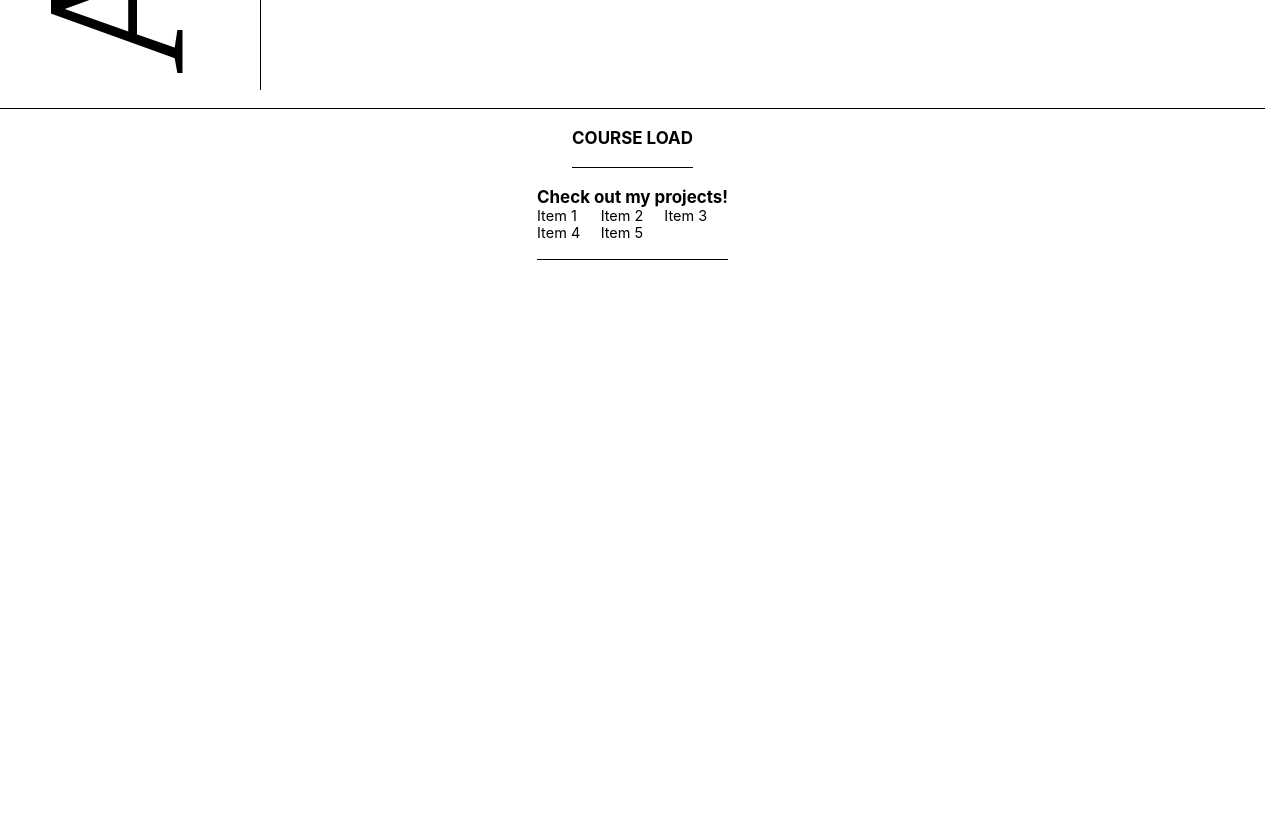
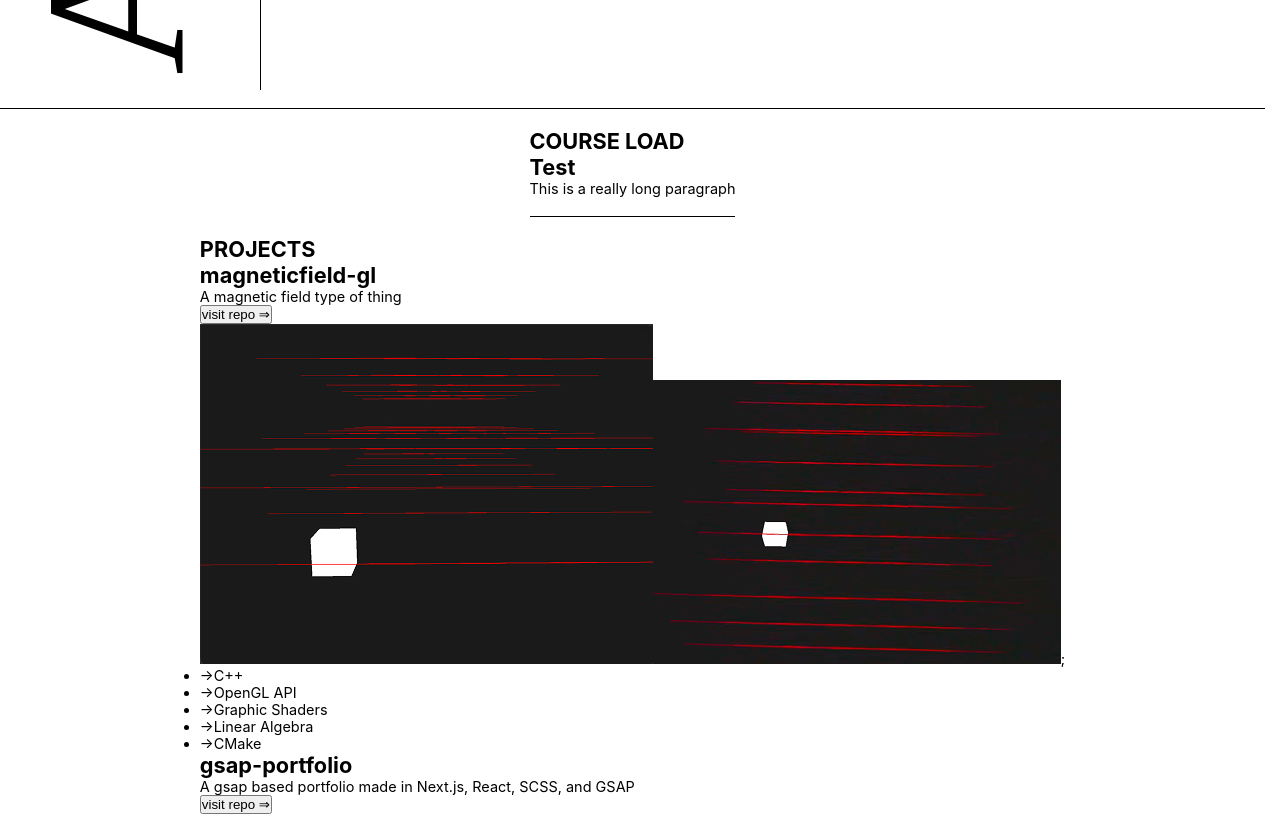
Before and after one commit to dlpcube/gsap_portfolio, a React (Vite) app: page / in a window 1280 px wide. Shown: the part 1520-2336 px from the top of the page. Built offline with nearby package versions, Linux system fonts and the light colour scheme.

Commit message:
Creating the course load and projects section

```diff
--- a/src/App.jsx
+++ b/src/App.jsx
@@ -20,6 +20,9 @@ import EmailIcon from "./assets/email.svg?react";
 
 import square2 from "./assets/square_headshot_2_gs.jpg";
 import bodySuitGs from "./assets/body_blazer_gs.jpg";
+
+import magImg1 from "./assets/magneticfield-gl-img 1.jpg";
+import magImg2 from "./assets/magneticfield-gl-img 2.jpg";
 
 const iconMap = {
   linkedin: LinkedinIcon,
@@ -48,6 +51,15 @@ function App() {
   }, []);
 
   // const container = useRef(null);
+  const stackArrayNames1 = [
+    "C++",
+    "OpenGL API",
+    "Graphic Shaders",
+    "Linear Algebra",
+    "CMake",
+  ];
+  const imagesMag = [magImg1, magImg2];
+  const imagesGSP = [];
   return (
     <div className={styles.container}>
       <Main>
@@ -56,8 +68,35 @@ function App() {
           <RightCol />
         </Home>
         <About />
-        <CourseLoad />
-        <Projects />
+        <CourseLoad>
+          <Course
+            courseName="Test"
+            courseDescription="This is a really long paragraph"
+          />
+        </CourseLoad>
+        <Projects>
+          {/* Let images be an array of images */}
+          {/* Let stackArrayNames be an array of strings with each string being the name of a tool. */}
+          <Project
+            projectDescription="A magnetic field type of thing"
+            projectTitle="magneticfield-gl"
+            images={imagesMag}
+            stackArrayNames={stackArrayNames1}
+          />
+          <Project
+            projectDescription="A gsap based portfolio made in Next.js, React, SCSS, and GSAP"
+            projectTitle="gsap-portfolio"
+            images={imagesGSP}
+            stackArrayNames={[
+              "React",
+              "Next.JS",
+              "GSAP library",
+              "SCSS",
+              "HTML",
+              "JavaScript",
+            ]}
+          />
+        </Projects>
         {/* <Resume /> */}
         <Contact />
         <Footer />
@@ -309,25 +348,61 @@ function About() {
   );
 }
 
-function CourseLoad() {
+function CourseLoad({ children }) {
   return (
-    <div>
-      <h3>COURSE LOAD</h3>
+    <section className={styles.courseLoad}>
+      <h2>COURSE LOAD</h2>
+      {children}
+    </section>
+  );
+}
+
+function Course({ courseName, courseDescription }) {
+  return (
+    <div className={styles.courseLoad_course}>
+      <h2>{courseName}</h2>
+      <p>{courseDescription}</p>
     </div>
   );
 }
 
-function Projects() {
+function Projects({ children }) {
   return (
-    <div className={styles.portfolio}>
-      <h3>Check out my projects!</h3>
-      <ul className={styles.portfolio_list}>
-        <li>Item 1</li>
-        <li>Item 2</li>
-        <li>Item 3</li>
-        <li>Item 4</li>
-        <li>Item 5</li>
-      </ul>
+    <section className={styles.projects}>
+      <h2>PROJECTS</h2>
+      {children}
+    </section>
+  );
+}
+
+function Project({
+  projectDescription,
+  projectTitle,
+  images,
+  stackArrayNames,
+}) {
+  // Let images be an array of images
+  // Let stackArrayNames be an array of strings with each string being the name of a tool.
+  return (
+    <div className={styles.projects_project}>
+      <div className={styles.projects_project_description}>
+        <h2>{projectTitle}</h2>
+        <p>{projectDescription}</p>
+        <button>visit repo &rArr;</button>
+      </div>
+      <div className={styles.projects_project_images}>
+        {images.map((image, index) => (
+          <img src={image} key={index} alt={`Image ${index}`} />
+        ))}
+        ;
+      </div>
+      <div className={styles.projects_project_stack}>
+        <ul>
+          {stackArrayNames.map((name) => (
+            <li>&rarr;{name}</li>
+          ))}
+        </ul>
+      </div>
     </div>
   );
 }
```
Also changed, not shown: src/assets/magneticfield-gl-img 1.jpg (added), src/assets/magneticfield-gl-img 2.jpg (added).
